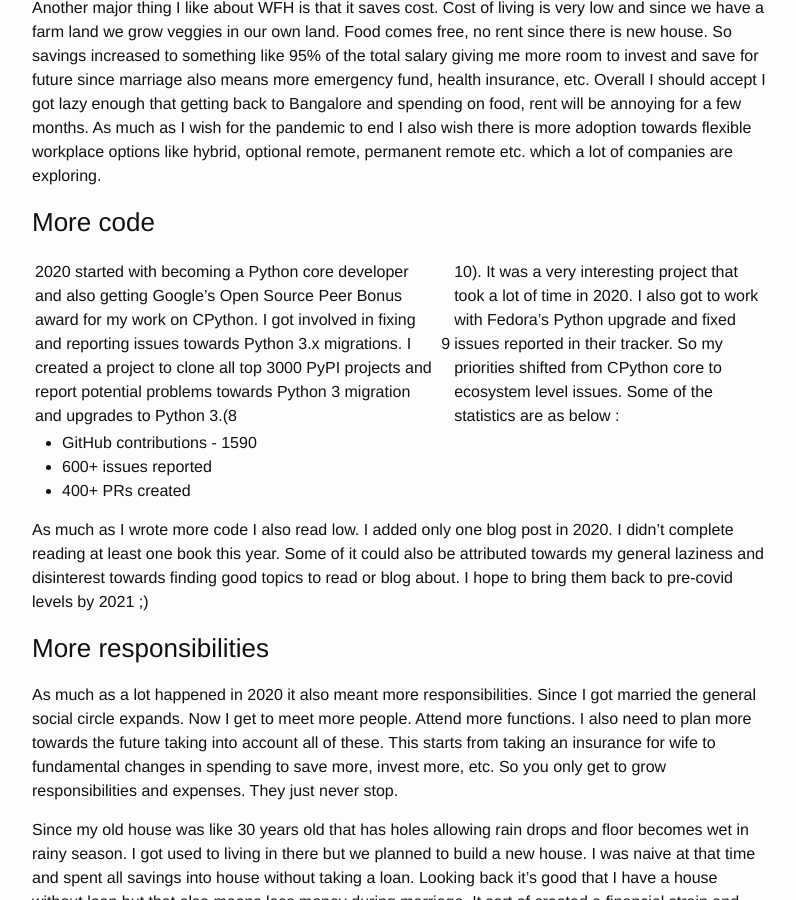
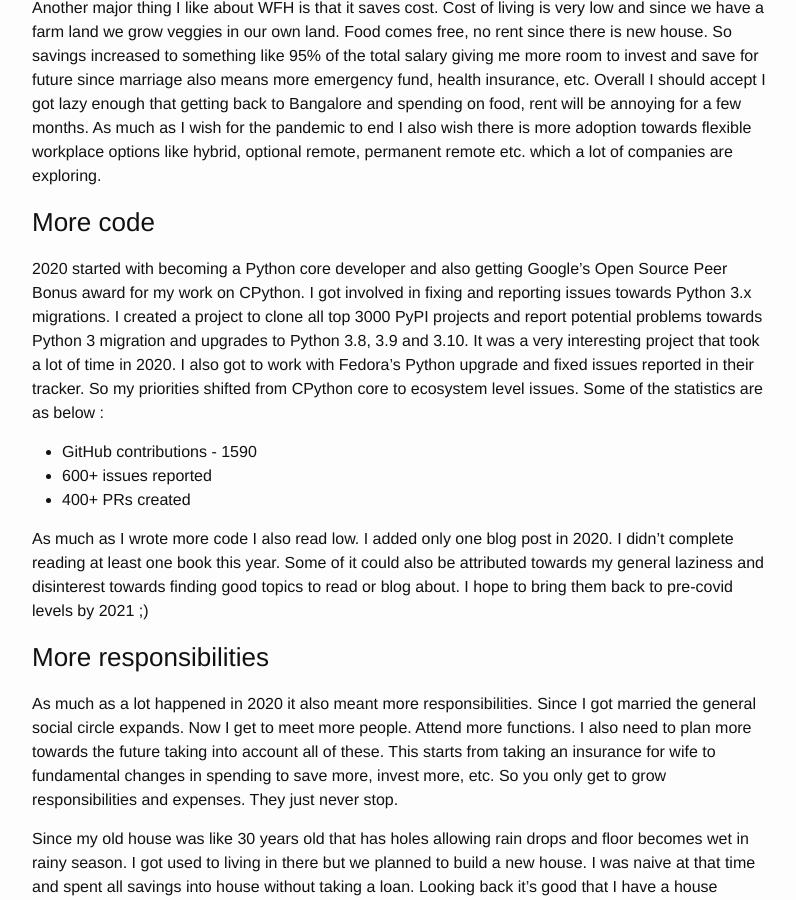
Before and after one commit to tirkarthi/tirkarthi.github.io, a Jekyll site: the page built from _posts/2020-12-31-git-branch-d-2020.md, in a window 1280 px wide and 900 px high, scrolled down 1449 px. Shown: the whole window, without its empty margins (238-1034 px from the left). Built offline with Jekyll 4.4.1, drawn with Linux system fonts in a browser that asks for light colours; comment, search, counter and statistics services are not loaded.

Commit message:
Fix formatting.

```diff
--- a/_posts/2020-12-31-git-branch-d-2020.md
+++ b/_posts/2020-12-31-git-branch-d-2020.md
@@ -27,7 +27,7 @@ Another major thing I like about WFH is that it saves cost. Cost of living is ve
 
 ### More code
 
-2020 started with becoming a Python core developer and also getting Google's Open Source Peer Bonus award for my work on CPython. I got involved in fixing and reporting issues towards Python 3.x migrations. I created a project to clone all top 3000 PyPI projects and report potential problems towards Python 3 migration and upgrades to Python 3.(8|9|10). It was a very interesting project that took a lot of time in 2020. I also got to work with Fedora's Python upgrade and fixed issues reported in their tracker. So my priorities shifted from CPython core to ecosystem level issues. Some of the statistics are as below :
+2020 started with becoming a Python core developer and also getting Google's Open Source Peer Bonus award for my work on CPython. I got involved in fixing and reporting issues towards Python 3.x migrations. I created a project to clone all top 3000 PyPI projects and report potential problems towards Python 3 migration and upgrades to Python 3.8, 3.9 and 3.10. It was a very interesting project that took a lot of time in 2020. I also got to work with Fedora's Python upgrade and fixed issues reported in their tracker. So my priorities shifted from CPython core to ecosystem level issues. Some of the statistics are as below :
 
 * GitHub contributions - 1590
 * 600+ issues reported
```
